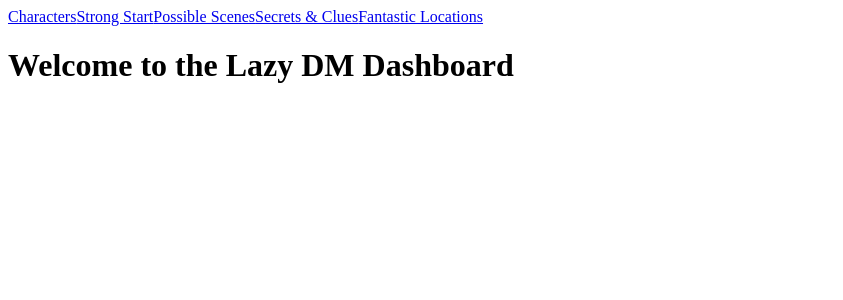
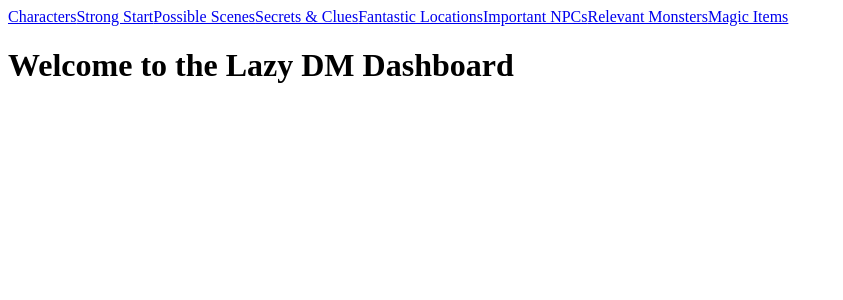
Before and after one commit to dangerpwnd/lazy-dm-next, a Next.js app: page / in a window 1280 px wide. Shown: the top 300 px of the page, without its empty margins (0-843 px from the left). Built offline with nearby package versions, Linux system fonts and the light colour scheme; what @theme-ui/presets, theme-ui would draw is missing.

Commit message:
Add NPCs, Monsters, MagicItems pages to Navigation component

```diff
--- a/src/components/navigation.jsx
+++ b/src/components/navigation.jsx
@@ -1,18 +1,21 @@
 /** @jsxRuntime classic */
 /** @jsx jsx */
-import { jsx } from 'theme-ui';
-import Link  from 'next/link';
+import { jsx } from "theme-ui";
+import Link from "next/link";
 
 const Navigation = () => {
   return (
-        <nav sx={{bg:'primary', variant: 'containers.page'}}>
+    <nav sx={{ bg: "primary", variant: "containers.page" }}>
       <Link href="/characters">Characters</Link>
       <Link href="/strongstart">Strong Start</Link>
       <Link href="/scenes">Possible Scenes</Link>
       <Link href="/secrets">Secrets & Clues</Link>
       <Link href="/locations">Fantastic Locations</Link>
+      <Link href="/npcs">Important NPCs</Link>
+      <Link href="/npcs">Relevant Monsters</Link>
+      <Link href="/npcs">Magic Items</Link>
     </nav>
-    )
-}
+  );
+};
 
 export default Navigation;
```
Lines whose indentation alone changed are shown as unchanged.
